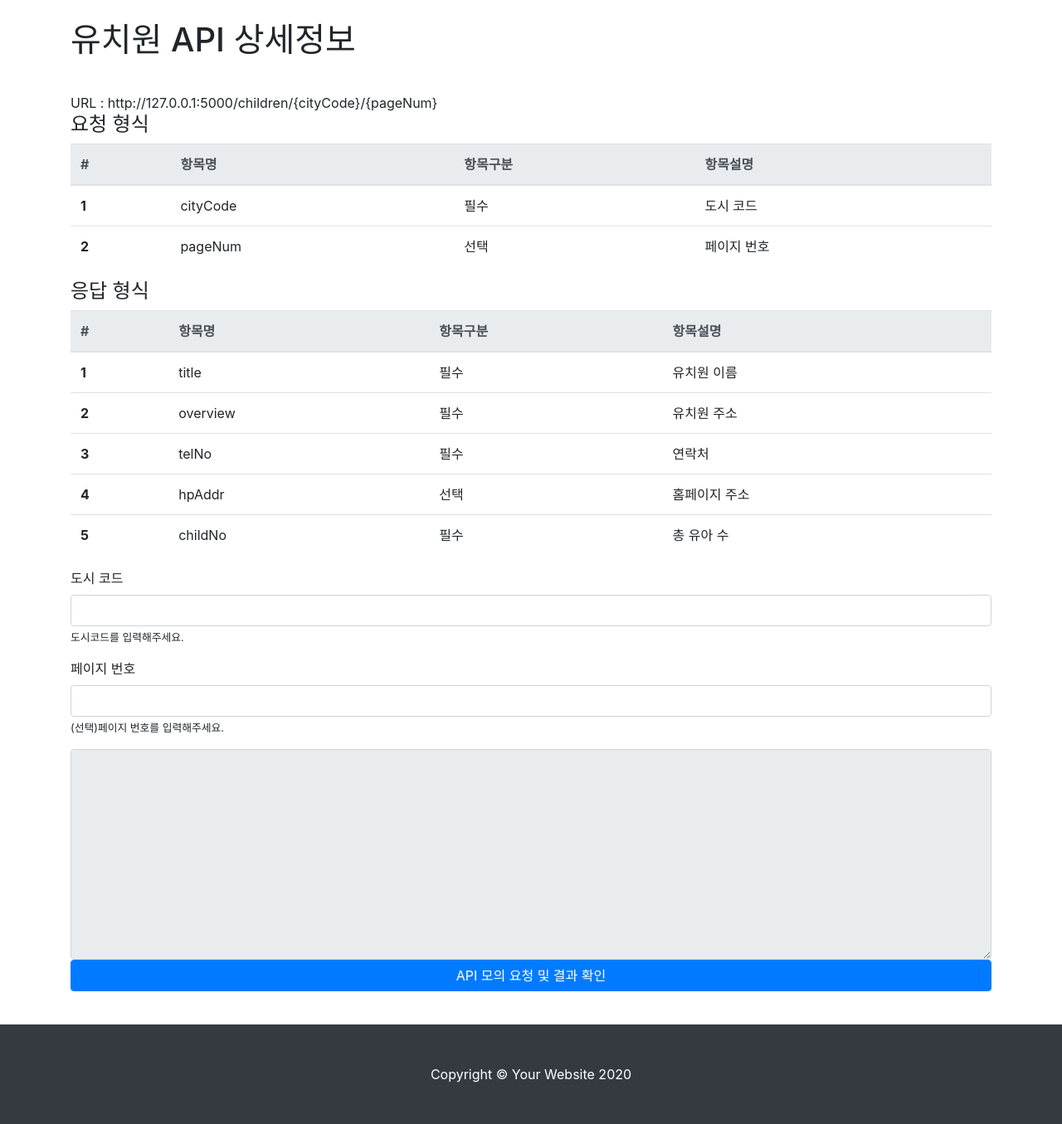
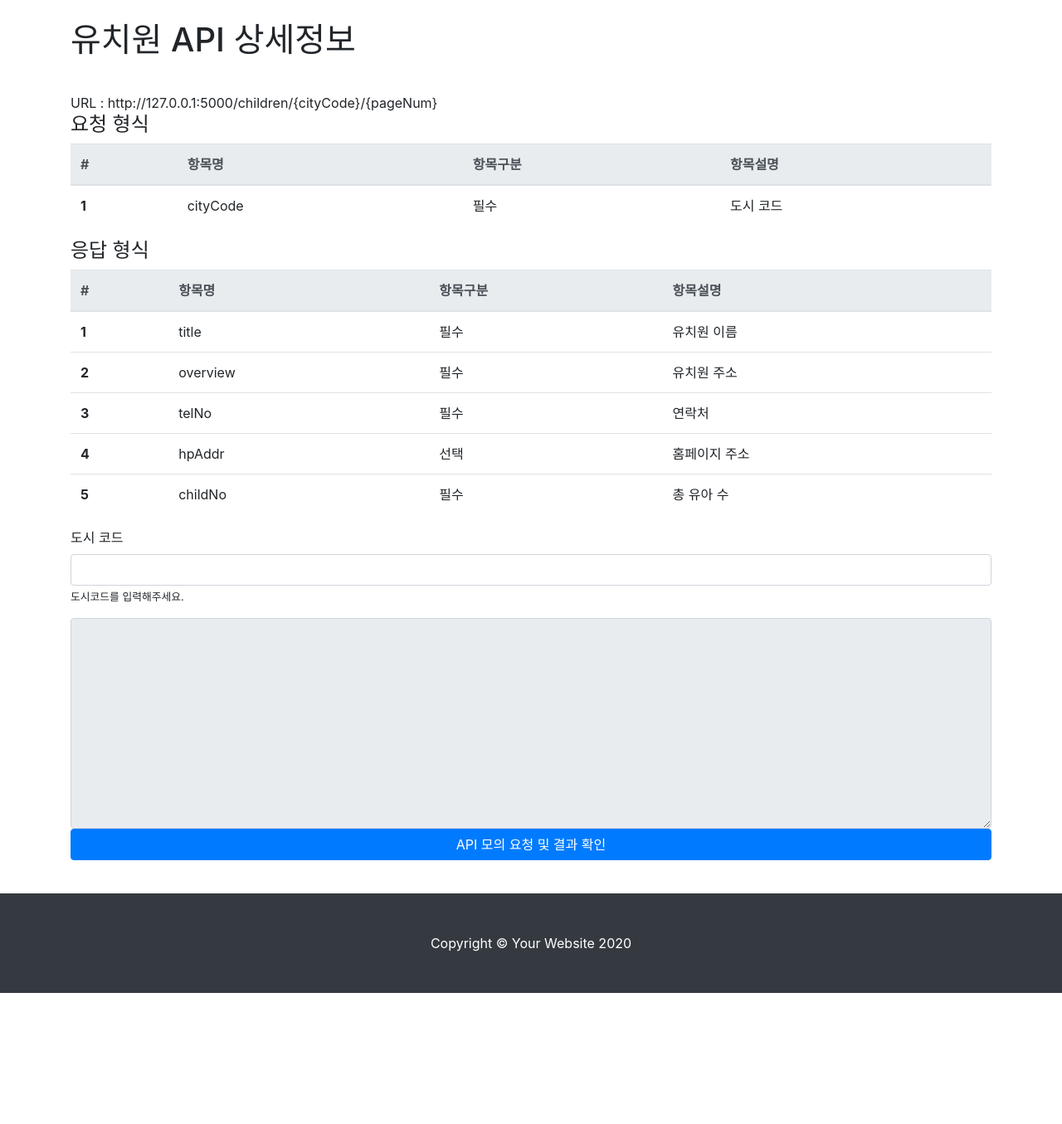
Before and after one commit to wnehdals/service_program, a Flask app: page /children_doc.html in a window 1280 px wide. Shown: the part 56-1411 px from the top of the page at 83% size. After the commit the page ends 1253 px from the top, so only its background shows below. Run offline with Flask 2, Linux system fonts and the light colour scheme; some libraries are stand-ins or nearby versions.

Commit message:
fix kinderinfo

```diff
--- a/index.py
+++ b/index.py
@@ -25,32 +25,29 @@ def service():
 
 @app.route('/children/<city>', methods=['GET'])
 def get_children(city):
-    if int(city) > 0 or int(city) < 32:
-        return kinderInfo.getChildren(city)
-    return kinderInfo.getErrorChildren()
+    if int(city) <= 0 or int(city) >= 32:
+        return kinderInfo.getErrorChildren()
+    return kinderInfo.getChildren(city)
 
 
-@app.route('/children/<cityCode>')
-@app.route('/children/<cityCode>/<pageNum>', methods=['GET'])
-def getChildren(cityCode, pageNum=1):
-    return kinderInfo.getChildren(cityCode, pageNum)
+@app.route('/children/<city>/<page>', methods=['GET'])
+def get_children_page(city, page):
+    return kinderInfo.getChildrenPage(city, page)
 
 @app.route('/children_doc.html')
 def children_doc():
     return render_template('children_doc.html')
 
-@app.route('/children.html/<cityCode>/<pageNum>')
 
+@app.route('/children.html/<city>')
 @app.route('/children.html', methods=['GET'])
 def children():
     return kinderInfo.info()
 
 
-
 @app.route('/children')
 def get_kinder():
     return kinderInfo.getErrorChildren()
-
 
 
 @app.errorhandler(404)
--- a/kinderInfo.py
+++ b/kinderInfo.py
@@ -69,7 +69,6 @@ def getChildren(cityCode):
     return jsonVal
 
 def getChildrenPage(cityCode, pageNum):
-
     host = 'https://e-childschoolinfo.moe.go.kr/api/notice/basicInfo.do'
 
     para = {'key': 'b65bc721a0d74ff3a210500ab06563bf',
@@ -78,7 +77,6 @@ def getChildrenPage(cityCode, pageNum):
               'pageCnt': '11',
               'currentPage': '1'
             }
-
 
     para['sggCode'] = getCity(cityCode)
     para['currentPage'] = pageNum
@@ -95,7 +93,6 @@ def getChildrenPage(cityCode, pageNum):
 
     if int(pageNum) <= 0 or int(pageNum) > para['pageCnt']:
         return getErrorChildren()
-
 
     res = requests.get(host, params=para).json()
 
--- a/templates/children.html
+++ b/templates/children.html
@@ -288,7 +288,6 @@
   <script type="text/javascript" src="/static/vendor/bootstrap/js/bootstrap.min.js"></script>
   <script type="text/javascript">
     function getChildrenInfo(pageNum) {
-
         var url = 'http://127.0.0.1:5000/children/11/' + String(pageNum)
 
         fetch(url)
--- a/templates/children_doc.html
+++ b/templates/children_doc.html
@@ -73,12 +73,6 @@
                     <td>필수</td>
                     <td>도시 코드</td>
                 </tr>
-                <tr>
-                    <th scope="row">2</th>
-                    <td>pageNum</td>
-                    <td>선택</td>
-                    <td>페이지 번호</td>
-                </tr>
                 </tbody>
             </table>
             <h4>응답 형식</h4>
@@ -131,11 +125,6 @@
                     <small class="form-text form-muted">도시코드를 입력해주세요.</small>
                 </div>
                 <div class="form-group">
-                    <label for="festival_input">페이지 번호</label>
-                    <input type="number" id="children_input2" class="form-control">
-                    <small class="form-text form-muted">(선택)페이지 번호를 입력해주세요.</small>
-                </div>
-                <div class="form-group">
                     <textarea id="children_output" class="form-control" rows="10" readonly="true"></textarea>
                     <button class="btn btn-primary btn-block" type="button" onclick="getChildrenInfo()">API 모의 요청 및 결과
                         확인
@@ -160,11 +149,12 @@
 <script type="text/javascript">
     function getChildrenInfo() {
         childrenCityCode = document.getElementById('children_input1').value
-        childrenPageNum = document.getElementById('children_input2').value
+        //childrenPageNum = document.getElementById('children_input2').value
 
-        var url = 'http://127.0.0.1:5000/children/' + String(childrenCityCode)
-        if (childrenPageNum!= ""){
-            url = url + '/' + String(childrenPageNum)
+        if (childrenCityCode == ""){
+            var url = 'http://127.0.0.1:5000/children'
+        } else{
+            var url = 'http://127.0.0.1:5000/children/' + String(childrenCityCode)
         }
 
         console.log(url)
```
